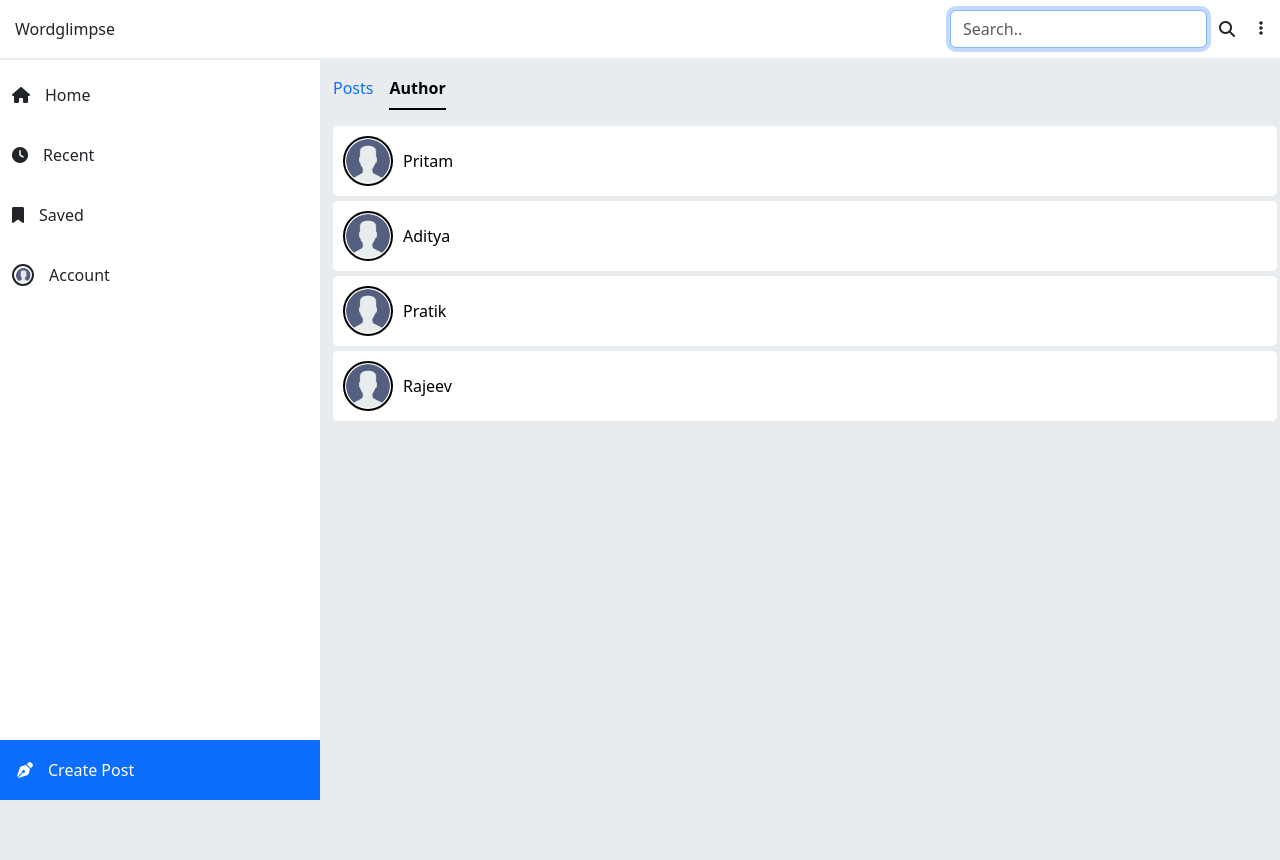
After one commit to pritamjswl/wordglimpse, a Flask app: page /search in a window 1280 px wide, after a click on "Author". The commit adds this page. Run offline with Flask 3, Linux system fonts and the light colour scheme; some libraries are stand-ins or nearby versions.

Commit message:
Adding search layout

```diff
--- a/app.py
+++ b/app.py
@@ -1,8 +1,11 @@
 from flask import Flask, render_template
-
 
 app = Flask(__name__)
 
 @app.route("/")
 def index():
     return render_template("index.html")
+
+@app.route("/search", methods=["GET"])
+def search():
+    return render_template("search.html", contenttab=True)
--- a/static/css/styles.css
+++ b/static/css/styles.css
@@ -33,7 +33,7 @@
 }
 
 /* ===== MAIN ===== */
-html, body, .tab-content, .tab-pane, .swiper-container {
+html, body, main.tab-content, .tab-pane, .swiper-container {
     height: 100%;
     width: 100%;
 }
@@ -45,10 +45,15 @@ html, body, .tab-content, .tab-pane, .swiper-container {
     padding-top: 60px;
     padding-bottom: 65px;
 }
-.card {
+.swiper-slide > .card {
     width: 100%;
     height: 100%;
     border-radius: 0;
+}
+.card > span.badge {
+    position: absolute;
+    top: 3px;
+    left: 5px;
 }
 .card > img {
     height: 150px;
@@ -83,6 +88,7 @@ html, body, .tab-content, .tab-pane, .swiper-container {
     text-align: justify;
     text-justify: inter-word;
 }
+
 
 /* ===== Saved Folder ===== */
 .saved-folder-link {
@@ -189,6 +195,43 @@ html, body, .tab-content, .tab-pane, .swiper-container {
     object-fit: cover;
 }
 
+/* ===== Content Tab ===== */
+#nav-content {
+    margin-top: 60px;
+}
+
+/* --------- Search Result Page -------- */
+.search-result .tab-pane {
+    margin-bottom: 100px;
+}
+.search-result .card {
+    margin-bottom: 10px;
+}
+.search-author-card {
+    list-style: none;
+    padding: 0;
+}
+.search-author-card li a {
+    text-decoration: none;
+    display: inline-flex;
+    flex-direction: row;
+    align-items: center;
+    gap: 10px;
+    width: 100%;
+    padding: 10px;
+    color: var(--bs-text);
+    margin-bottom: 5px;
+    border:none;
+    border-radius: 5px;
+}
+.search-author-card li a img {
+    width: 50px;
+    height: 50px;
+    border: 2px solid var(--bs-text);
+    padding: 1px;
+    border-radius: 100%;
+}
+
 /* ===== Small screen styling ===== */
 @media screen and (max-width:768px) {
     #searchBox {
@@ -209,7 +252,7 @@ html, body, .tab-content, .tab-pane, .swiper-container {
     .sm-hidden {display:inline-block;}
     .md-hidden {display: none;}
     /* Main */
-    .tab-content {
+    main.tab-content {
         margin-left: calc(25% + 5px);
         width: 75%;
     }
--- a/templates/base.html
+++ b/templates/base.html
@@ -57,16 +57,74 @@
     <!--MAIN TAB CONTENT-->
     <main class="tab-content" id="nav-tabContent">
         <!-- Content Tab: For other pages like search, settings, profiles etc -->
-        <div class="tab-pane fade {% if contenttab %}show active{% endif %}" id="nav-content" role="tabpanel" aria-labelledby="nav-content-tab" tabindex="0">
+        <section class="tab-pane fade {% if contenttab %}show active{% endif %}" id="nav-content" role="tabpanel" aria-labelledby="nav-content-tab" tabindex="0">
             {% block content %}{% endblock %}
-        </div>
+        </section>
+
         <!-- Home Tab -->
-        <div class="tab-pane fade {% if not contenttab %}show active{% endif %}" id="nav-home" role="tabpanel" aria-labelledby="nav-home-tab" tabindex="0">
+        <section class="tab-pane fade {% if not contenttab %}show active{% endif %}" id="nav-home" role="tabpanel" aria-labelledby="nav-home-tab" tabindex="0">
             <div class="swiper-container">
                 <div class="swiper-wrapper">
 
                     <div class="swiper-slide">
                         <div class="card">
+                            <span class="badge text-bg-success">News</span>
+                            <img src="/static/image/preview.jpg" class="card-img-top" alt="...">
+                            <div class="card-header">
+                                <div class="card-header-left">
+                                    <img src="/static/image/user.png" class="avatar-img" alt="Brand">
+                                    <div class="card-info">
+                                        <span class="name">Pritam</span>
+                                        <span class="date">19 June 2024</span>
+                                    </div>
+                                </div>
+                                <button class="btn" data-bs-toggle="modal" data-bs-target="#readListModal"><i class="fa-regular fa-bookmark"></i></button>
+                            </div>
+                            <div class="card-body">
+                                <p class="card-text">
+                                    <h3>Title of the blog post</h3>
+
+                                    ....
+                                </p>
+                            </div>
+                        </div>
+                    </div>
+
+                    <div class="swiper-slide">
+                        <div class="card">
+                            <span class="badge text-bg-success">Story</span>
+                            <img src="/static/image/preview.jpg" class="card-img-top" alt="...">
+                            <div class="card-header">
+                                <div class="card-header-left">
+                                    <img src="/static/image/user.png" class="avatar-img" alt="Brand">
+                                    <div class="card-info">
+                                        <span class="name">Fatima</span>
+                                        <span class="date">19 June 2024</span>
+                                    </div>
+                                </div>
+                                <button class="btn" data-bs-toggle="modal" data-bs-target="#readListModal"><i class="fa-regular fa-bookmark"></i></button>
+                            </div>
+                            <div class="card-body">
+                                <p class="card-text">
+                                    <h3>Title of the blog post</h3>
+                                    ....
+                                </p>
+                            </div>
+                        </div>
+                    </div>
+
+                </div>
+            </div>
+        </section>
+
+        <!-- Recent Tab -->
+        <section class="tab-pane fade" id="nav-recent" role="tabpanel" aria-labelledby="nav-recent-tab" tabindex="0">
+            <div class="swiper-container">
+                <div class="swiper-wrapper">
+
+                    <div class="swiper-slide">
+                        <div class="card">
+                            <span class="badge text-bg-success">Event</span>
                             <img src="/static/image/preview.jpg" class="card-img-top" alt="...">
                             <div class="card-header">
                                 <div class="card-header-left">
@@ -89,6 +147,7 @@
 
                     <div class="swiper-slide">
                         <div class="card">
+                            <span class="badge text-bg-success">Article</span>
                             <img src="/static/image/preview.jpg" class="card-img-top" alt="...">
                             <div class="card-header">
                                 <div class="card-header-left">
@@ -111,63 +170,10 @@
 
                 </div>
             </div>
-        </div>
-
-        <!-- Recent Tab -->
-        <div class="tab-pane fade" id="nav-recent" role="tabpanel" aria-labelledby="nav-recent-tab" tabindex="0">
-            <div class="swiper-container">
-                <div class="swiper-wrapper">
-
-                    <div class="swiper-slide">
-                        <div class="card">
-                            <img src="/static/image/preview.jpg" class="card-img-top" alt="...">
-                            <div class="card-header">
-                                <div class="card-header-left">
-                                    <img src="/static/image/user.png" class="avatar-img" alt="Brand">
-                                    <div class="card-info">
-                                        <span class="name">Pritam</span>
-                                        <span class="date">19 June 2024</span>
-                                    </div>
-                                </div>
-                                <button class="btn" data-bs-toggle="modal" data-bs-target="#readListModal"><i class="fa-regular fa-bookmark"></i></button>
-                            </div>
-                            <div class="card-body">
-                                <p class="card-text">
-                                    <h3>Title of the blog post</h3>
-                                    ....
-                                </p>
-                            </div>
-                        </div>
-                    </div>
-
-                    <div class="swiper-slide">
-                        <div class="card">
-                            <img src="/static/image/preview.jpg" class="card-img-top" alt="...">
-                            <div class="card-header">
-                                <div class="card-header-left">
-                                    <img src="/static/image/user.png" class="avatar-img" alt="Brand">
-                                    <div class="card-info">
-                                        <span class="name">Fatima</span>
-                                        <span class="date">19 June 2024</span>
-                                    </div>
-                                </div>
-                                <button class="btn" data-bs-toggle="modal" data-bs-target="#readListModal"><i class="fa-regular fa-bookmark"></i></button>
-                            </div>
-                            <div class="card-body">
-                                <p class="card-text">
-                                    <h3>Title of the blog post</h3>
-                                    ....
-                                </p>
-                            </div>
-                        </div>
-                    </div>
-
-                </div>
-            </div>
-        </div>
+        </section>
 
         <!-- Saved Tab -->
-        <div class="tab-pane fade" id="nav-saved" role="tabpanel" aria-labelledby="nav-saved-tab" tabindex="0">
+        <section class="tab-pane fade" id="nav-saved" role="tabpanel" aria-labelledby="nav-saved-tab" tabindex="0">
             <!--Adding list option-->
             <div class="dropdown p-4 mt-5 d-flex" style="flex-direction: row-reverse;">
                 <button type="button" class="btn btn-primary" role="button" data-bs-toggle="dropdown" aria-expanded="false"><i class="fa-solid fa-plus"></i> Create List</button>
@@ -196,7 +202,7 @@
                     <small>Private</small>
                 </a>
             </div>
-        </div>
+        </section>
     </main>
 
     <!--SIDENAV RIGHT-->
--- /dev/null
+++ b/templates/search.html
@@ -0,0 +1,111 @@
+{% extends "base.html" %}
+
+{% block title %}
+    Search
+{% endblock %}
+
+{% block content %}
+    <ul class="nav nav-underline p-2" id="myTab" role="tablist">
+        <li class="nav-item" role="presentation">
+        <button class="nav-link active" id="posts-tab" data-bs-toggle="tab" data-bs-target="#posts-tab-pane" type="button" role="tab" aria-controls="posts-tab-pane" aria-selected="true">Posts</button>
+        </li>
+        <li class="nav-item" role="presentation">
+        <button class="nav-link" id="author-tab" data-bs-toggle="tab" data-bs-target="#author-tab-pane" type="button" role="tab" aria-controls="author-tab-pane" aria-selected="false">Author</button>
+        </li>
+    </ul>
+
+    <div class="tab-content search-result p-2" id="myTabContent">
+        <div class="tab-pane fade show active" id="posts-tab-pane" role="tabpanel" aria-labelledby="posts-tab" tabindex="0">
+            <div class="card">
+                <span class="badge text-bg-success">Event</span>
+                <img src="/static/image/preview.jpg" class="card-img-top" alt="...">
+                <div class="card-header">
+                    <div class="card-header-left">
+                        <img src="/static/image/user.png" class="avatar-img" alt="Brand">
+                        <div class="card-info">
+                            <span class="name">Pritam</span>
+                            <span class="date">19 June 2024</span>
+                        </div>
+                    </div>
+                    <button class="btn" data-bs-toggle="modal" data-bs-target="#readListModal"><i class="fa-regular fa-bookmark"></i></button>
+                </div>
+                <div class="card-body">
+                    <p class="card-text">
+                        <h3>Title of the blog post</h3>
+                        ....
+                    </p>
+                </div>
+            </div>
+
+            <div class="card">
+                <span class="badge text-bg-success">Event</span>
+                <img src="/static/image/preview.jpg" class="card-img-top" alt="...">
+                <div class="card-header">
+                    <div class="card-header-left">
+                        <img src="/static/image/user.png" class="avatar-img" alt="Brand">
+                        <div class="card-info">
+                            <span class="name">Pritam</span>
+                            <span class="date">19 June 2024</span>
+                        </div>
+                    </div>
+                    <button class="btn" data-bs-toggle="modal" data-bs-target="#readListModal"><i class="fa-regular fa-bookmark"></i></button>
+                </div>
+                <div class="card-body">
+                    <p class="card-text">
+                        <h3>Title of the blog post</h3>
+                        ....
+                    </p>
+                </div>
+            </div>
+
+            <div class="card">
+                <span class="badge text-bg-success">Event</span>
+                <img src="/static/image/preview.jpg" class="card-img-top" alt="...">
+                <div class="card-header">
+                    <div class="card-header-left">
+                        <img src="/static/image/user.png" class="avatar-img" alt="Brand">
+                        <div class="card-info">
+                            <span class="name">Pritam</span>
+                            <span class="date">19 June 2024</span>
+                        </div>
+                    </div>
+                    <button class="btn" data-bs-toggle="modal" data-bs-target="#readListModal"><i class="fa-regular fa-bookmark"></i></button>
+                </div>
+                <div class="card-body">
+                    <p class="card-text">
+                        <h3>Title of the blog post</h3>
+                        ....
+                    </p>
+                </div>
+            </div>
+        </div>
+        <div class="tab-pane fade" id="author-tab-pane" role="tabpanel" aria-labelledby="author-tab" tabindex="0">
+            <ul class="search-author-card">
+                <li>
+                    <a href="/profile" class="bg-body">
+                        <img src="/static/image/user.png" alt="User">
+                        <span>Pritam</span>
+                    </a>
+                </li>
+                <li>
+                    <a href="/profile" class="bg-body">
+                        <img src="/static/image/user.png" alt="User">
+                        <span>Aditya</span>
+                    </a>
+                </li>
+                <li>
+                    <a href="/profile" class="bg-body">
+                        <img src="/static/image/user.png" alt="User">
+                        <span>Pratik</span>
+                    </a>
+                </li>
+                <li>
+                    <a href="/profile" class="bg-body">
+                        <img src="/static/image/user.png" alt="User">
+                        <span>Rajeev</span>
+                    </a>
+                </li>
+            </ul>
+        </div>
+    </div>
+{% endblock %}
```
